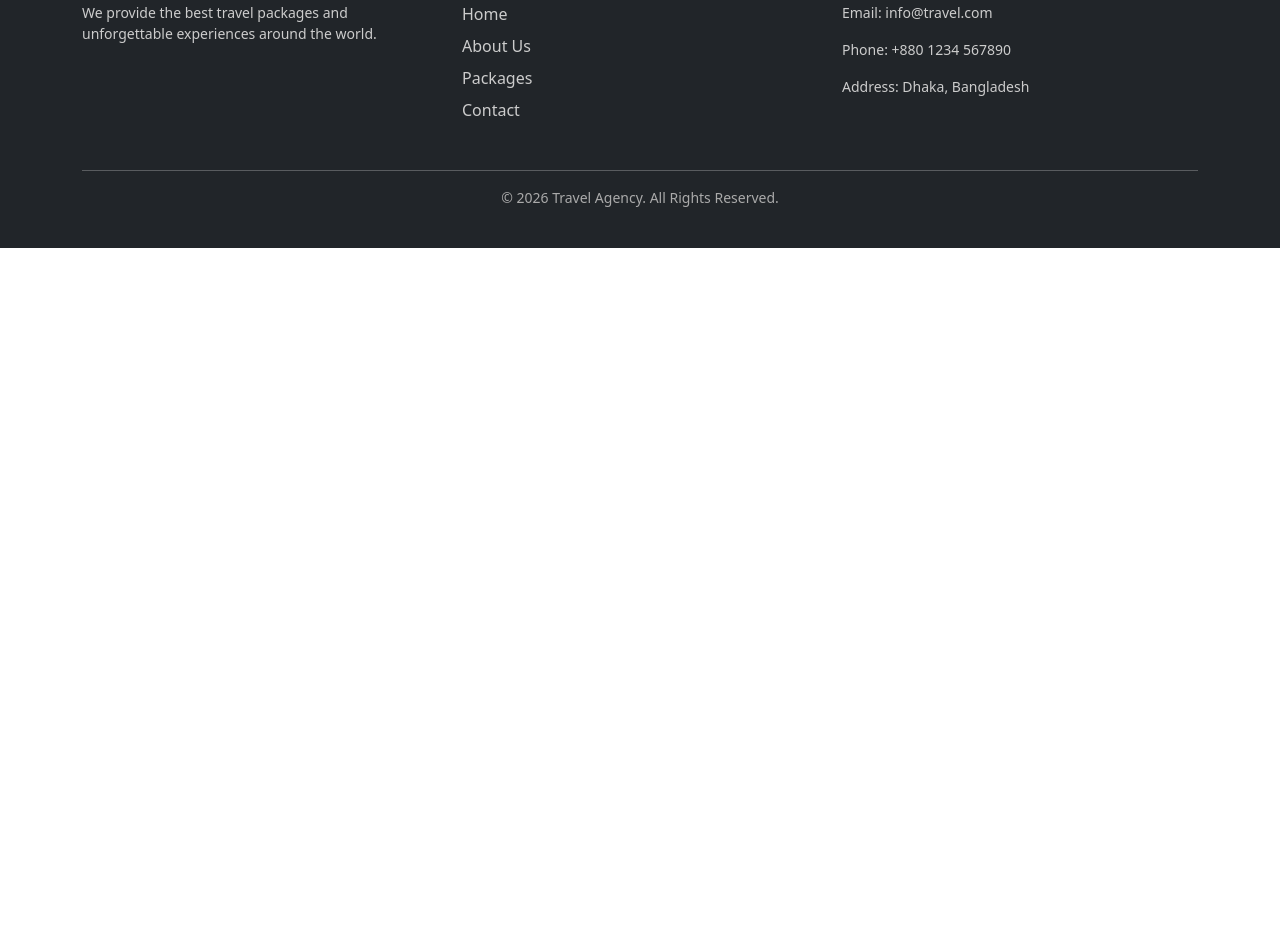
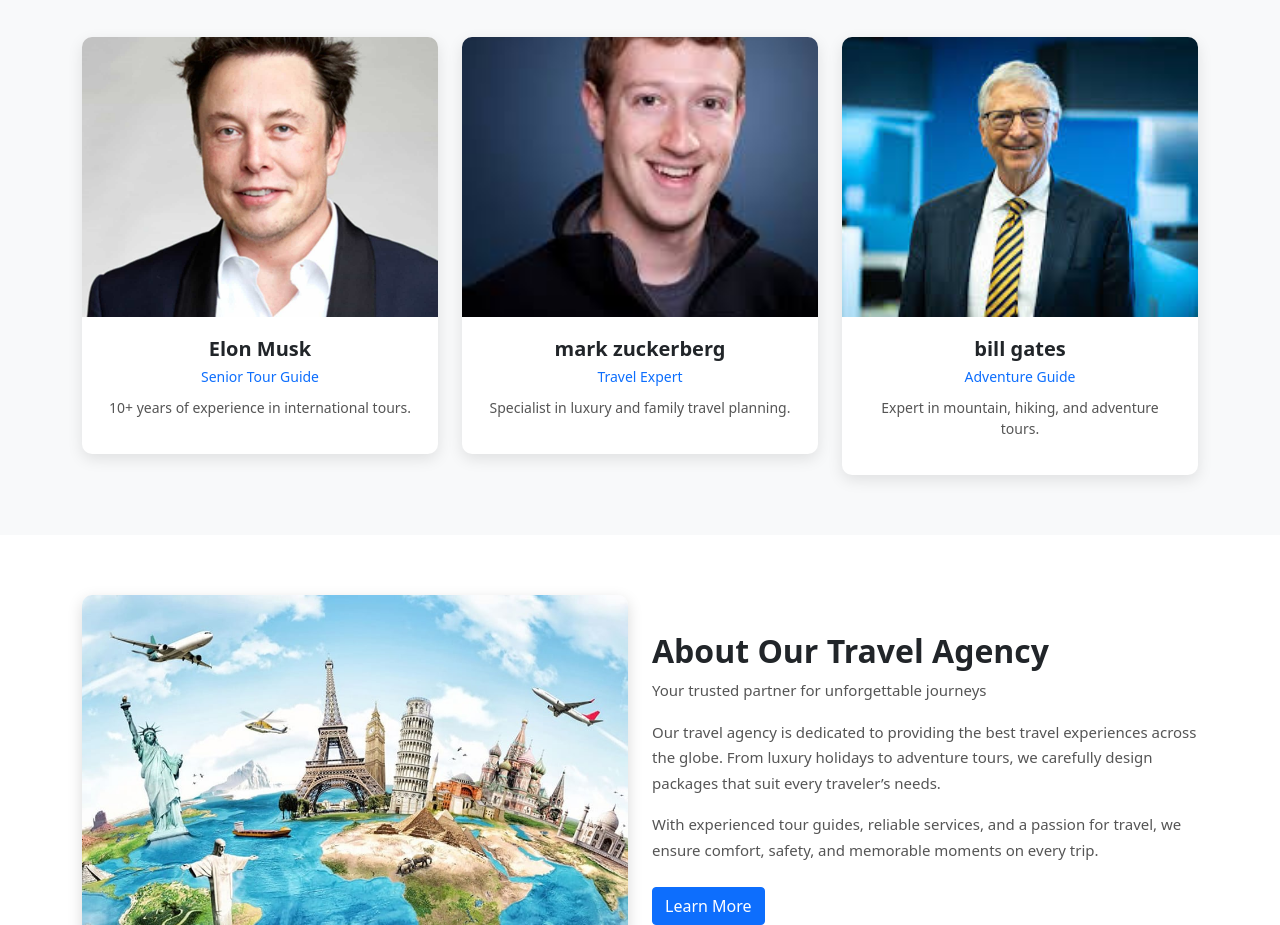
Before and after one commit to khaled6013/Exam-EBT, a plain HTML site: page About.html in a window 1280 px wide. Shown: the part 189-1114 px from the top of the page. Before the commit the page ends 800 px from the top, so only its background shows below. Drawn offline with nearby package versions, Linux system fonts and the light colour scheme.

Commit message:
about done

```diff
--- a/About.html
+++ b/About.html
@@ -42,8 +42,83 @@
         </div>
     </nav>
     <!-- navbar end -->
-    <h1>dlkfdsklfh</h1>
 
+    <!-- Team guide start -->
+    <div class="Team">
+        <div class="container">
+            <div class="row mb-4">
+                <div class="col text-center">
+                    <h2 class="section-title">Our Tour Guides</h2>
+                    <p class="section-subtitle">Meet our experienced and friendly guides</p>
+                </div>
+            </div>
+
+            <div class="row g-4">
+                <div class="col-md-4">
+                    <div class="team-card text-center">
+                        <img src="./image/team1.jpeg" alt="Guide">
+                        <div class="team-content">
+                            <h5>Elon Musk</h5>
+                            <p class="role">Senior Tour Guide</p>
+                            <p>10+ years of experience in international tours.</p>
+                        </div>
+                    </div>
+                </div>
+                <div class="col-md-4">
+                    <div class="team-card text-center">
+                        <img src="./image/team2.jpg" alt="Guide">
+                        <div class="team-content">
+                            <h5>mark zuckerberg</h5>
+                            <p class="role">Travel Expert</p>
+                            <p>Specialist in luxury and family travel planning.</p>
+                        </div>
+                    </div>
+                </div>
+                <div class="col-md-4">
+                    <div class="team-card text-center">
+                        <img src="./image/team3.jpg" alt="Guide">
+                        <div class="team-content">
+                            <h5>bill gates</h5>
+                            <p class="role">Adventure Guide</p>
+                            <p>Expert in mountain, hiking, and adventure tours.</p>
+                        </div>
+                    </div>
+                </div>
+            </div>
+        </div>
+    </div>
+    <!-- Team guide end -->
+
+    <!-- Travel start -->
+    <div class="Travel">
+        <div class="container">
+            <div class="row align-items-center">
+                <div class="col-md-6 mb-4 mb-md-0">
+                    <img src="./image/bannerTwo.jpg" alt="About Travel Agency" class="img-fluid travel-img">
+                </div>
+                <div class="col-md-6">
+                    <h2 class="section-title">About Our Travel Agency</h2>
+                    <p class="section-subtitle">
+                        Your trusted partner for unforgettable journeys
+                    </p>
+                    <p>
+                        Our travel agency is dedicated to providing the best travel
+                        experiences across the globe. From luxury holidays to adventure
+                        tours, we carefully design packages that suit every traveler’s
+                        needs.
+                    </p>
+                    <p>
+                        With experienced tour guides, reliable services, and a passion
+                        for travel, we ensure comfort, safety, and memorable moments
+                        on every trip.
+                    </p>
+                    <a href="#" class="btn btn-primary mt-2">Learn More</a>
+                </div>
+            </div>
+        </div>
+    </div>
+
+    <!-- Travel end -->
 
     <!-- footer start -->
     <footer id="footer">
--- a/css/style.css
+++ b/css/style.css
@@ -161,3 +161,60 @@
     font-size: 14px;
     color: #aaa;
 }
+.Team {
+    padding: 60px 0;
+    background-color: #f8f9fa;
+}
+
+.team-card {
+    background: #fff;
+    border-radius: 10px;
+    overflow: hidden;
+    box-shadow: 0 5px 15px rgba(0,0,0,0.1);
+    transition: 0.3s;
+}
+
+.team-card:hover {
+    transform: translateY(-8px);
+}
+
+.team-card img {
+    width: 100%;
+    height: 280px;
+    object-fit: cover;
+}
+
+.team-content {
+    padding: 20px;
+}
+
+.team-content h5 {
+    margin-bottom: 5px;
+    font-weight: 600;
+}
+
+.team-content .role {
+    color: #0d6efd;
+    font-size: 14px;
+    margin-bottom: 10px;
+}
+
+.team-content p {
+    font-size: 14px;
+    color: #555;
+}
+.Travel {
+    padding: 60px 0;
+    background-color: #ffffff;
+}
+
+.travel-img {
+    border-radius: 10px;
+    box-shadow: 0 5px 15px rgba(0,0,0,0.15);
+}
+
+.Travel p {
+    font-size: 15px;
+    color: #555;
+    line-height: 1.7;
+}
```
Also changed, not shown: image/team1.jpeg (added), image/team2.jpg (added), image/team3.jpg (added).
